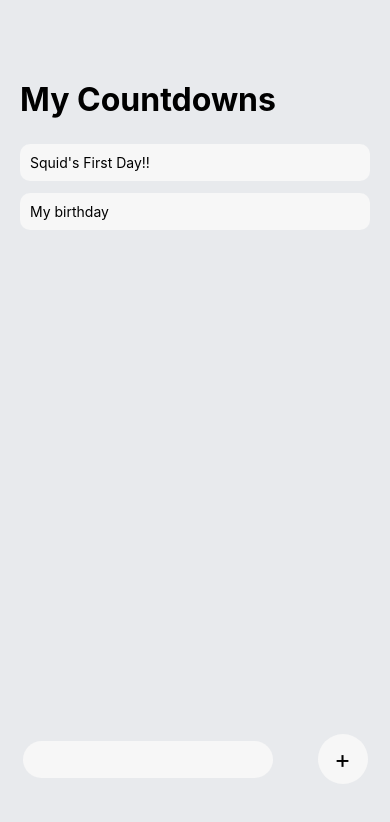
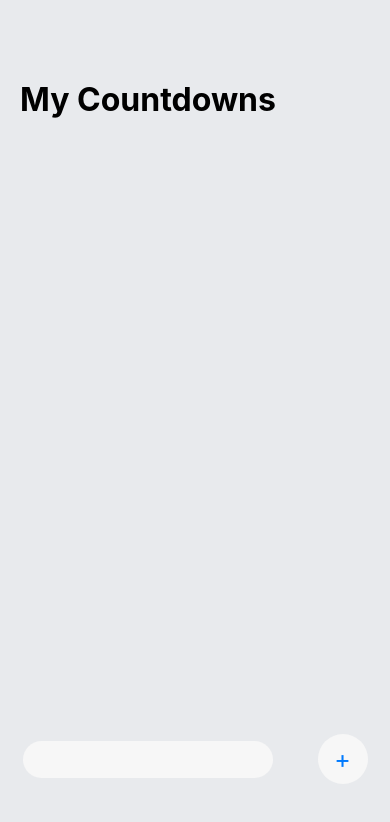
Before and after one commit to danielyj98/countdowns-app, a React Native app: screen / in a window 390 px wide. Shown: the top 822 px of the page. Built offline with nearby package versions, Linux system fonts and the light colour scheme.

Commit message:
Adding tasks works

```diff
--- a/App.js
+++ b/App.js
@@ -1,3 +1,4 @@
+import React, { useState } from "react";
 import {
   Platform,
   StyleSheet,
@@ -5,19 +6,34 @@ import {
   View,
   KeyboardAvoidingView,
   TextInput,
-  TouchableOpacity
+  TouchableOpacity,
+  Keyboard
 } from "react-native";
 
 import Task from "./components/Task";
 
 export default function App() {
+  const [task, setTask] = useState();
+  const [taskArr, setTaskArr] = useState([])
+
+  const handleAddTask = () =>{
+    Keyboard.dismiss()
+    setTaskArr([...taskArr, task])
+    setTask(null)
+  }
+
   return (
     <View style={styles.container}>
       <View style={styles.tasksWrapper}>
-        <Text style={styles.sectionTitle}>My Countdowns</Text>
+        <Text style={styles.sectionTitle}>
+          My Countdowns
+          </Text>
         <View style={styles.items}>
-          <Task text={"Squid's First Day!!"} />
-          <Task text={"My birthday"} />
+          {taskArr.map((task, index) => {
+            return (
+              <Task key={index} text={task}/>
+            )
+          })}
         </View>
       </View>
 
@@ -25,14 +41,18 @@ export default function App() {
         behavior={Platform.OS === "ios" ? "padding" : "height"}
         style={styles.addTaskWrapper}
       >
-        <TextInput style={styles.input} placeHolder={"Add a task"} />
+        <TextInput style={styles.input}
+        placeHolder={"Add a task"}
+        value={task}
+        onChangeText={text => setTask(text)}
+        />
 
-        <TouchableOpacity>
+        <TouchableOpacity onPress={handleAddTask}>
           <View style={styles.addWrapper}>
             <Text style={styles.addText}>+</Text>
           </View>
         </TouchableOpacity>
-      </KeyboardAvoidingView >
+      </KeyboardAvoidingView>
     </View>
   );
 }
@@ -54,17 +74,17 @@ const styles = StyleSheet.create({
     marginTop: 25
   },
   addTaskWrapper: {
-    position: 'absolute',
+    position: "absolute",
     bottom: 60,
-    width: '100%',
-    flexDirection: 'row',
+    width: "100%",
+    flexDirection: "row",
     justifyContent: "space-around",
-    alignItems: 'center'
+    alignItems: "center"
   },
   input: {
     paddingVertical: 10,
     paddingHorizontal: 15,
-    backgroundColor: '#f7f7f7',
+    backgroundColor: "#f7f7f7",
     borderRadius: 30,
     width: 250,
     shadowColor: "#000000",
@@ -75,8 +95,8 @@ const styles = StyleSheet.create({
   addWrapper: {
     width: 50,
     height: 50,
-    backgroundColor: '#f7f7f7',
-    justifyContent: 'center',
+    backgroundColor: "#f7f7f7",
+    justifyContent: "center",
     alignItems: "center",
     borderRadius: 90,
     shadowColor: "#000000",
@@ -86,6 +106,6 @@ const styles = StyleSheet.create({
   },
   addText: {
     fontSize: 25,
-    // fontWeight: "bold",
+    color: "#007AFE"
   }
 });
--- a/components/Task.js
+++ b/components/Task.js
@@ -1,4 +1,4 @@
-import React from "react";
+import React, {useState} from "react";
 import { View, Text, StyleSheet } from "react-native";
 
 const Task = (props) => {
```
